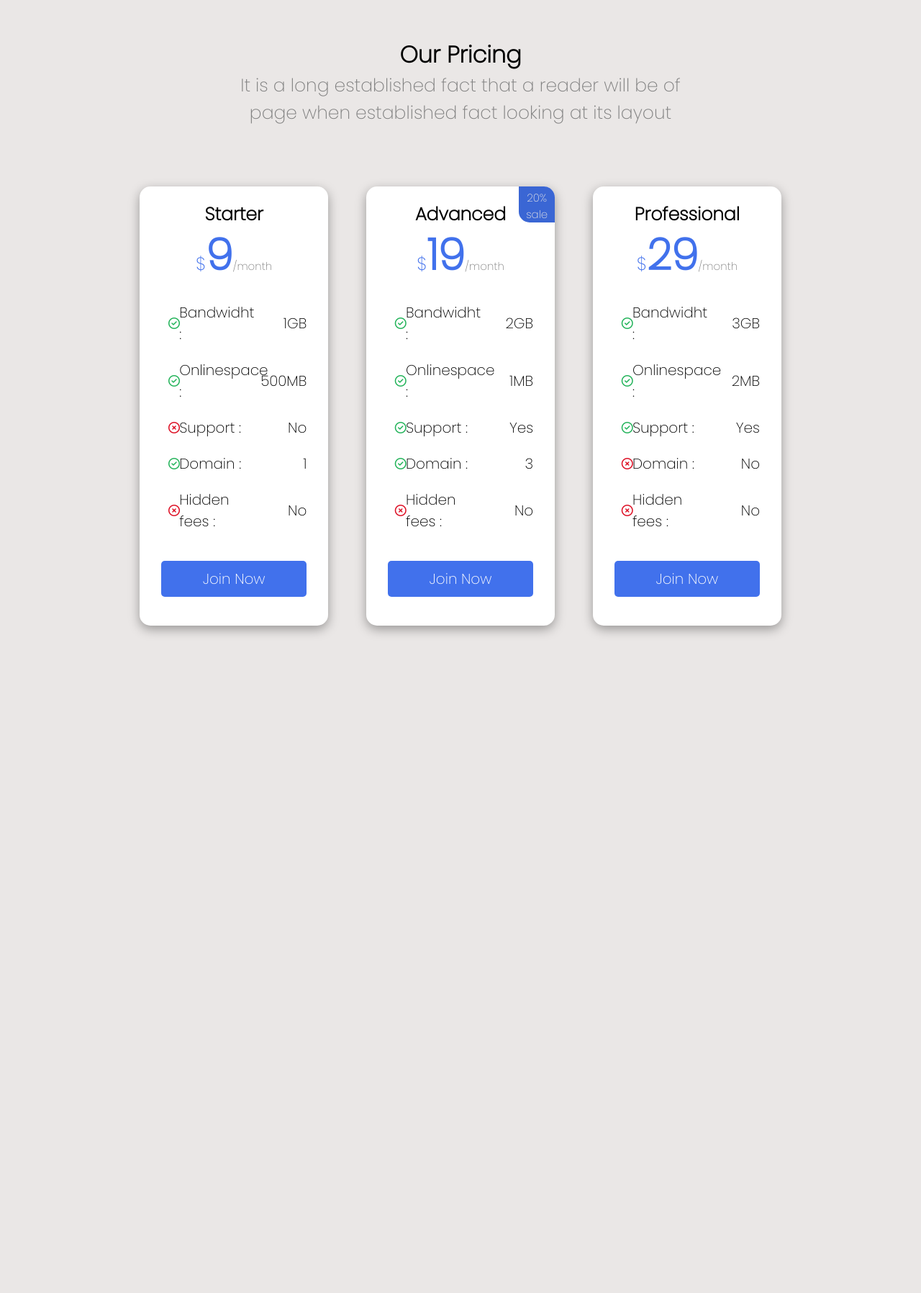
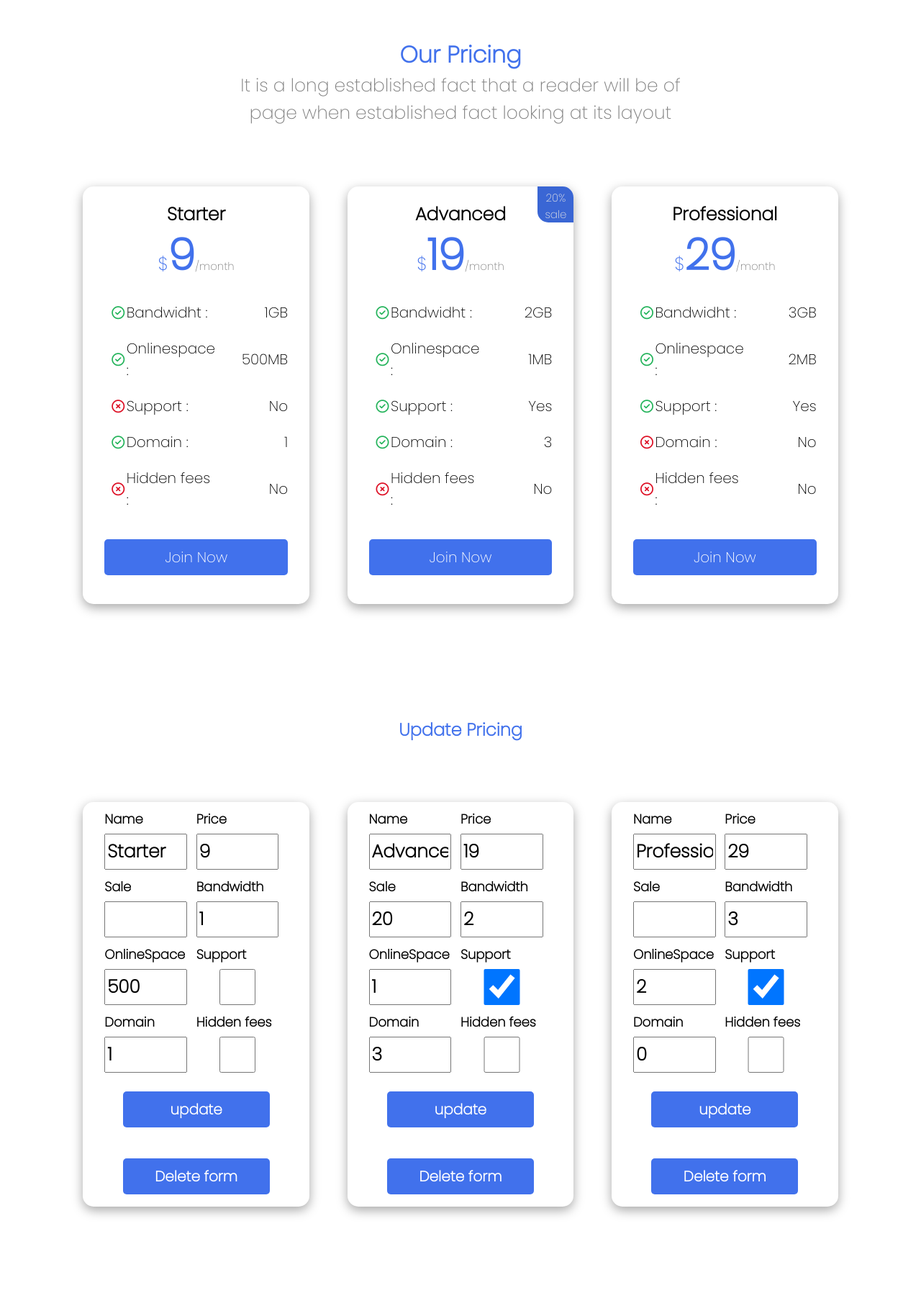
Before and after one commit to angalland/landing-PDO-SESSION, a PHP site: page / in a window 1280 px wide. Shown: the whole page at 72% size. Before the commit the page ends 881 px from the top, so only its background shows below. Run offline with PHP 8.4, Linux system fonts and the light colour scheme; data comes from the database, SQL or seed files in the repository.

Commit message:
transfert update dans index.php

```diff
--- a/css/update_style.css
+++ b/css/update_style.css
@@ -55,7 +55,6 @@ h2 {
     box-shadow:rgba(0, 0, 0, 0.35) 0px 5px 15px ;
     padding-left: 30px;
     padding-right: 30px;
-    color : green;
     font-size: large;
 }
 
@@ -118,7 +117,18 @@ form div > label{
     border: 5px soldi red;
     border-radius: 5px;
     color :black;
-    font-size: 50px;
+    font-size: 25px;
     font-weight: bold;
     text-align: center;
 }
+
+.errors {
+    margin:5px;
+    padding:20px;
+    color:#FF3333;
+    background:#F8D7DA;
+    border-left:solid #FF5555;
+    border-radius: 5px;
+    font-size: 25px;
+    font-weight: bold;
+}
--- a/index.php
+++ b/index.php
@@ -8,6 +8,7 @@
             <title>Index</title>
 
             <link rel="stylesheet" href="css/style.css">
+            <link rel="stylesheet" href="css/update_style.css" />
 
             <link rel="preconnect" href="https://fonts.googleapis.com" />
             <link rel="preconnect" href="https://fonts.gstatic.com" crossorigin />
@@ -29,7 +30,7 @@
             ?>
 
             <!-- Section pricing -->
-            <section id="pricing">
+            <section class="pricing">
 
                 <!-- HEADER pricing-->
                 <header id="headerPricing">
@@ -40,6 +41,7 @@
                 <!-- MAIN pricing-->
                 <main class="mainPricing">
 
+                    <!-- Recherche des id dans la base de donnée puis boucle pour faire la fonction donneePricing sur toutes les id -->
                     <?php
                     $pricings = pricing();
                     foreach ($pricings as $pricing){
@@ -47,8 +49,50 @@
                         echo donneePricing($id);
                     }
                     ?>
+                </main>
+            </section>
 
+            <section class='pricing'>
 
+                <header id="headerPricing">
+                    <h2>Update Pricing</h2>
+                </header>
+
+                <main class="mainPricing">
+                    <?php
+                    $pricings = pricing();
+                    foreach ($pricings as $pricing){
+                    $id = $pricing['id_pricing'];
+                    formulaire($id);
+                    };
+                    ?>
+
+                    <div class='alert'>
+                        <?php
+                        if (isset($_SESSION['message'])){
+                            echo $_SESSION['message'];
+                            unset($_SESSION['message']);
+                        };
+                        ?>
+                    </div>
+
+                    <?php
+                        if (isset($_SESSION["errors"])){
+	                        foreach($_SESSION["errors"] as $error) {
+		                        if ($error != false) {
+			                        echo $alert = "<p class='errors'>" . $error . "</p>";
+		                        }
+                            unset($_SESSION["errors"]);
+	                        }
+                        };
+                    ?>
+
+                    <div class='alert'><?php
+                        if (isset($_SESSION['delete'])){
+                            echo $_SESSION['delete'];
+                            unset($_SESSION['delete']);
+                        };?>
+                    </div>
                 </main>
             </section>
         </body>
--- a/php/db-functions.php
+++ b/php/db-functions.php
@@ -203,7 +203,7 @@ function update($data){
         }
 
         ?><div class="articlePricing">
-            <form action='admin.php' method='post'>
+            <form action='php/admin.php' method='post'>
 
                 <input type='hidden' name='id_pricing' value='<?=$idPricing?>'>
 
```
Also changed, not shown: php/admin.php (+5 -5 lines).
